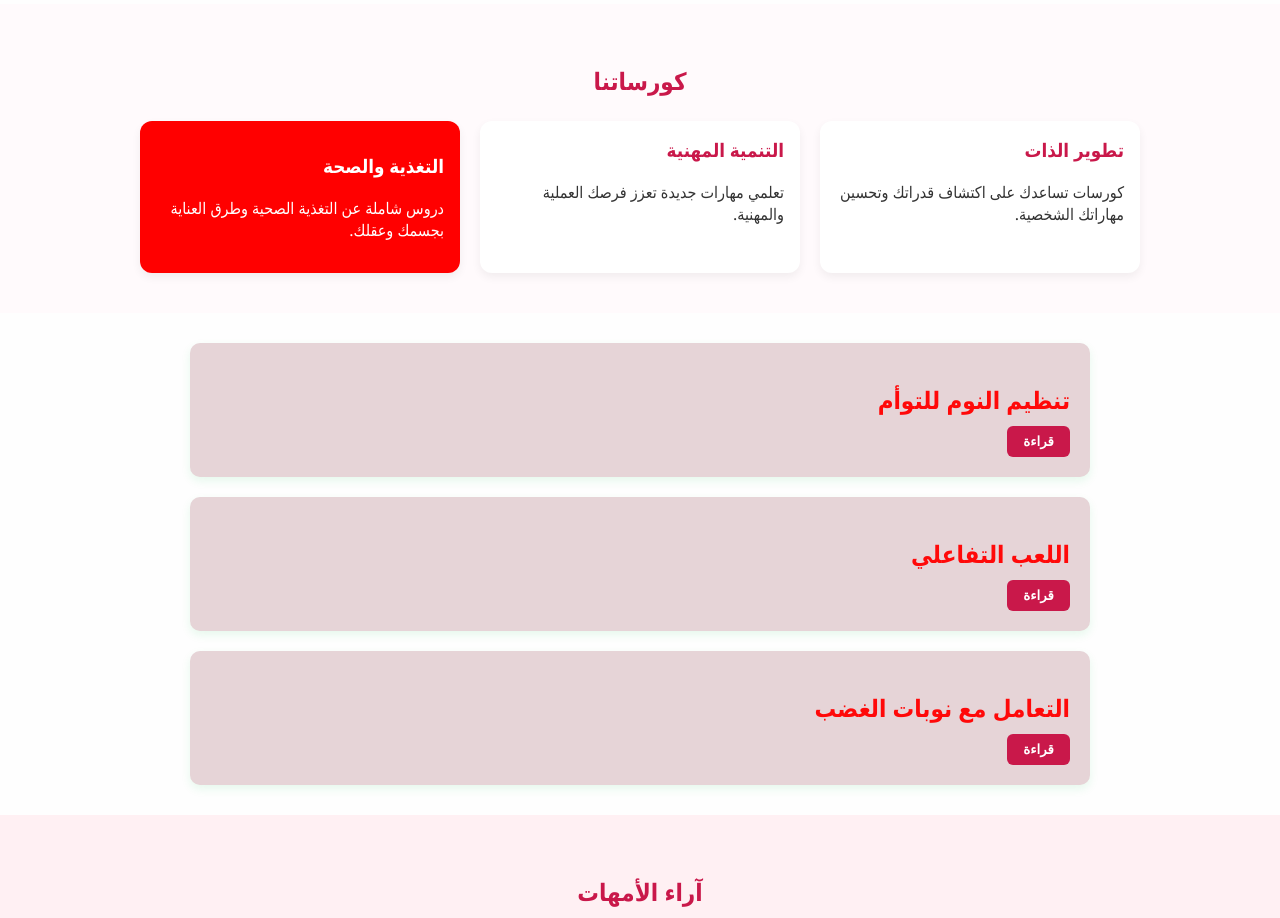
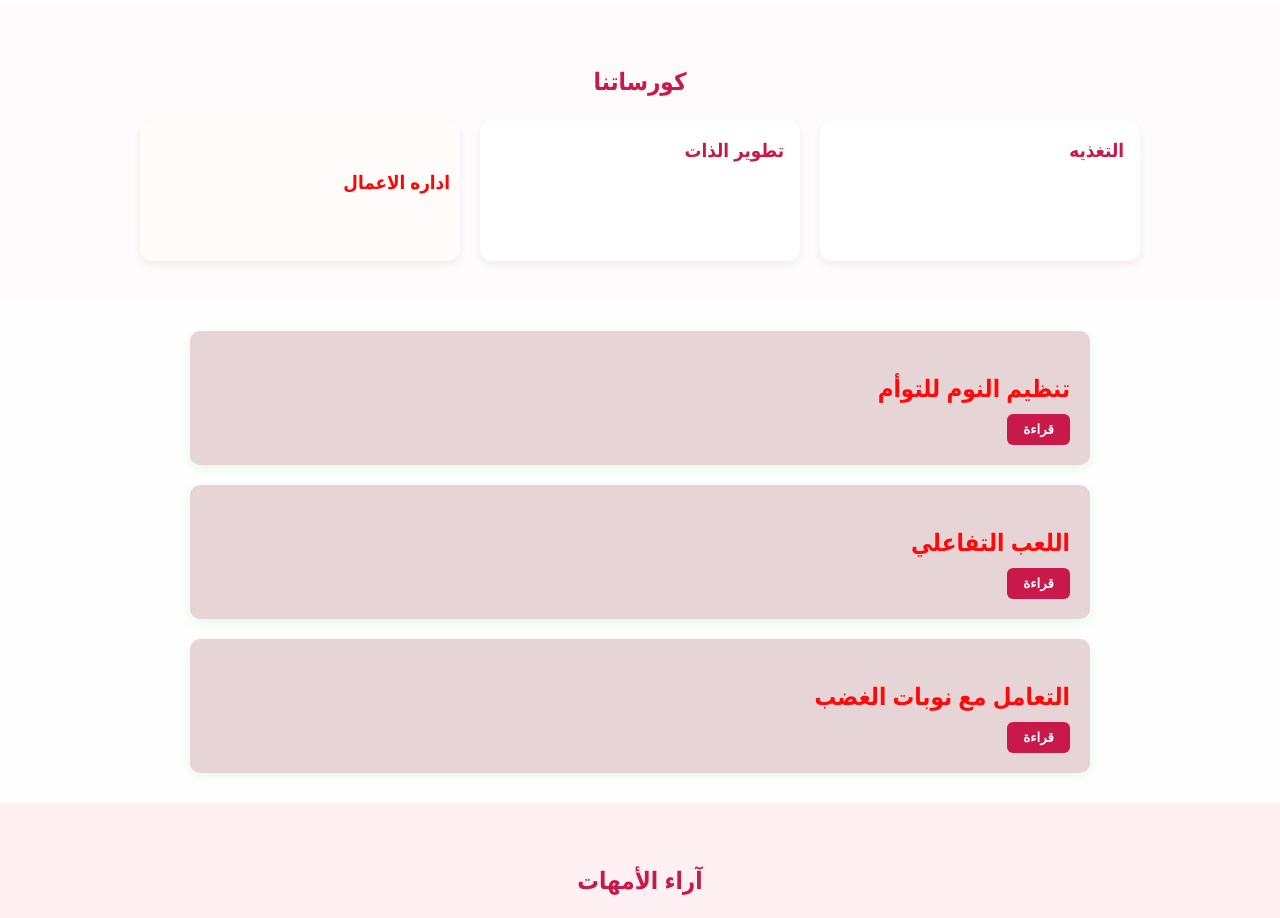
Before and after one commit to faresahmedsafwat-ui/rise_up, a plain HTML site: page index.html in a window 1280 px wide. Shown: the part 2080-2998 px from the top of the page. Drawn offline with Linux system fonts and the light colour scheme.

Commit message:
Update index.htmlll

```diff
--- a/index.html
+++ b/index.html
@@ -410,16 +410,16 @@
     <h2 style="text-align:center; color:#c9184a; margin-bottom:24px;">كورساتنا</h2>
     <div style="max-width:1000px; margin:auto; display:grid; grid-template-columns: repeat(auto-fit, minmax(240px, 1fr)); gap:20px;">
       <div style="background:white; border-radius:12px; padding:16px; box-shadow:0 4px 10px rgba(0,0,0,0.06);">
-        <h3 style="margin-top:0; color:#c9184a;">تطوير الذات</h3>
-        <p style="margin:0;">كورسات تساعدك على اكتشاف قدراتك وتحسين مهاراتك الشخصية.</p>
+        <h3 style="margin-top:0; color:#c9184a;"> التغذيه  </h3>
+        <p style="margin:0;">   </p>
       </div>
       <div style="background:white; border-radius:12px; padding:16px; box-shadow:0 4px 10px rgba(0,0,0,0.06);">
-        <h3 style="margin-top:0; color:#c9184a;">التنمية المهنية</h3>
-        <p style="margin:0;">تعلمي مهارات جديدة تعزز فرصك العملية والمهنية.</p>
+        <h3 style="margin-top:0; color:#c9184a;">  تطوير الذات  </h3>
+        <p style="margin:0;">    </p>
       </div>
-      <div style="background:#ff0000; color:white; border-radius:12px; padding:16px; box-shadow:0 4px 10px rgba(0,0,0,0.06); min-height:120px; display:flex; flex-direction:column; justify-content:center;">
-        <h3 style="margin-top:0; color:white;">التغذية والصحة</h3>
-        <p style="margin:0;">دروس شاملة عن التغذية الصحية وطرق العناية بجسمك وعقلك.</p>
+      <div style="background:#fffbfb; color:white; border-radius:12px; padding:10px; box-shadow:0 4px 10px rgba(0,0,0,0.06); min-height:120px; display:flex; flex-direction:column; justify-content:center;">
+        <h3 style="margin-top:0; color:rgb(252, 5, 5);">   اداره الاعمال  </h3>
+
       </div>
     </div>
   </section>
```
